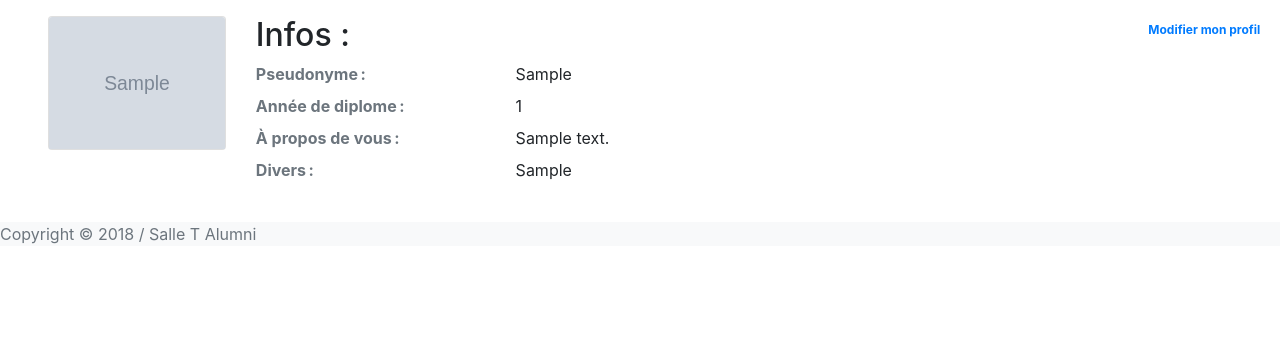
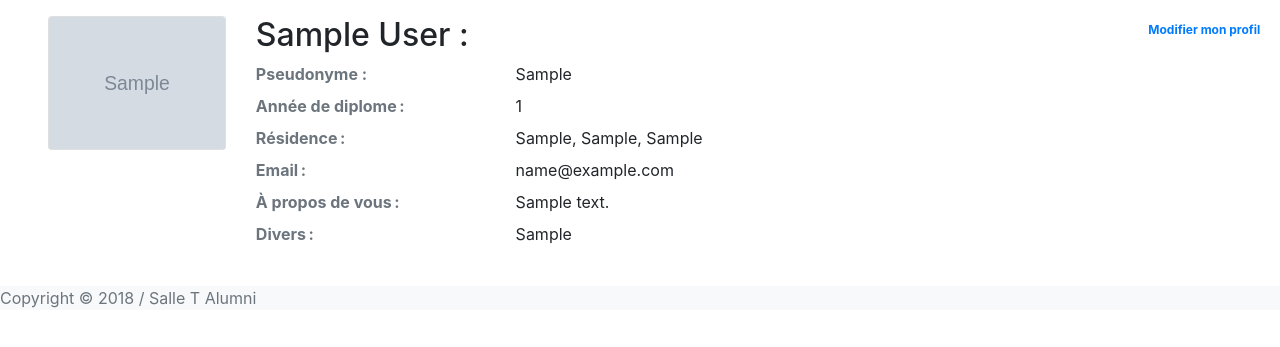
Before and after one commit to grapin3/django-annuaire-alumni, a Django app: page /accounts/myprofile in a window 1280 px wide. Shown: the part 56-403 px from the top of the page. Run offline with Django 3.2, Linux system fonts and the light colour scheme; a user stored in the database is signed in; tables that the repository leaves empty hold one stand-in row (values such as "Sample post"); grey boxes marked "Sample" are stand-in pictures; parts of the project's set-up code (start-up, migrations or seed data) failed here and were passed over; some libraries are stand-ins or nearby versions.

Commit message:
Improvement of the management of profile info

```diff
--- a/apps/annuaire/models.py
+++ b/apps/annuaire/models.py
@@ -18,7 +18,7 @@ class Profile(models.Model):
 
     GENDER_MALE = 0
     GENDER_FEMALE = 1
-    GENDER_CHOICES = [(GENDER_MALE, 'Male'), (GENDER_FEMALE, 'Female')]
+    GENDER_CHOICES = [(GENDER_MALE, 'Homme'), (GENDER_FEMALE, 'Femme')]
     gender = models.IntegerField(choices=GENDER_CHOICES, blank=True, null=True)
 
     photo = models.ImageField(upload_to=avatar_directory_path,null=True, blank=True)
--- a/apps/annuaire/templates/annuaire/profile.html
+++ b/apps/annuaire/templates/annuaire/profile.html
@@ -22,13 +22,13 @@
         {% endif %}
       </div>
       <div class="col order-sm-start">
-        <h2>Infos :</h2>
+        <h2>{{ user.first_name }} {{ user.last_name }} :</h2>
       </div>
     </div>
 
     <dl class="row">
       <dt class="col-md-4 col-lg-3 text-muted">
-      Pseudonyme :
+      Pseudonyme :
       </dt>
       <dd class="col-md-8 col-lg-9 align-self-end">
       {{ user.username|title }}
@@ -41,6 +41,28 @@
       <dd class="col-md-8 col-lg-9 align-self-end">
       {{ user.profile.promo }}{% if user.profile.gap_year %}, après une
       césure{% endif %}
+      </dd>
+      {% endif %}
+
+      {% if user.profile.country %}
+      <dt class="col-md-4 col-lg-3 text-muted">
+      Résidence :
+      </dt>
+      <dd class="col-md-8 col-lg-9 align-self-end">
+      {% if user.profile.region %}
+        {% if user.profile.city %}
+          {{ user.profile.city }}, {% endif %}
+        {{ user.profile.region }}, {% endif %}
+      {{ user.profile.country }}
+      </dd>
+      {% endif %}
+
+      {% if user.email %}
+      <dt class="col-md-4 col-lg-3 text-muted">
+      Email :
+      </dt>
+      <dd class="col-md-8 col-lg-9 align-self-end">
+        {{ user.email }}
       </dd>
       {% endif %}
 
--- a/apps/annuaire/templates/annuaire/profile_list.html
+++ b/apps/annuaire/templates/annuaire/profile_list.html
@@ -52,7 +52,10 @@
         <p> Résidence :
         {% if profile.region %}
         {% if profile.city %}
-        {{ profile.city }}, {% endif %}{{ profile.region }}, {% endif %}{{ profile.country }}{% endif %}
+        {{ profile.city }}, {% endif %}{{ profile.region }}, {% endif %}{{ profile.country }}
+        </p>
+        {% endif %}
+
       </div>
 
       <div class="card-footer collapse collapse-{{profile.user}}">
```
